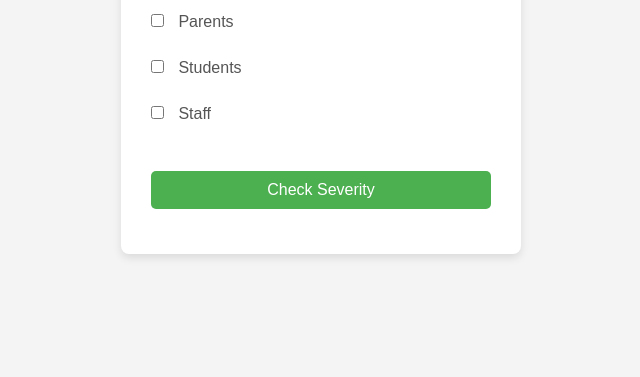
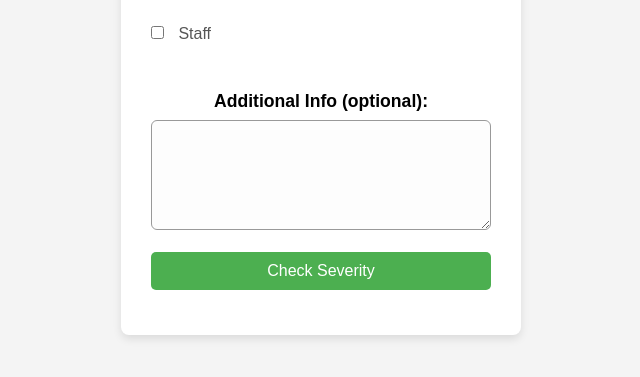
Before and after one commit to AnupisBoss/Emergency-App, a website: page index.html in a window 1280 px wide. Shown: the part 343-720 px from the top of the page, without its empty margins (319-959 px from the left). Drawn offline with nearby package versions, Linux system fonts and the light colour scheme.

Commit message:
Update index.html

```diff
--- a/index.html
+++ b/index.html
@@ -20,6 +20,9 @@
       <label><input type="checkbox" value="Students" id="students"> Students</label><br>
       <label><input type="checkbox" value="Staff" id="staff"> Staff</label><br>
     </div>
+
+    <label for="additionalInfo">Additional Info (optional):</label>
+    <textarea id="additionalInfo" name="additionalInfo" rows="4" cols="50"></textarea><br><br>
 
     <!-- Check severity button -->
     <button id="check-button">Check Severity</button>
```
